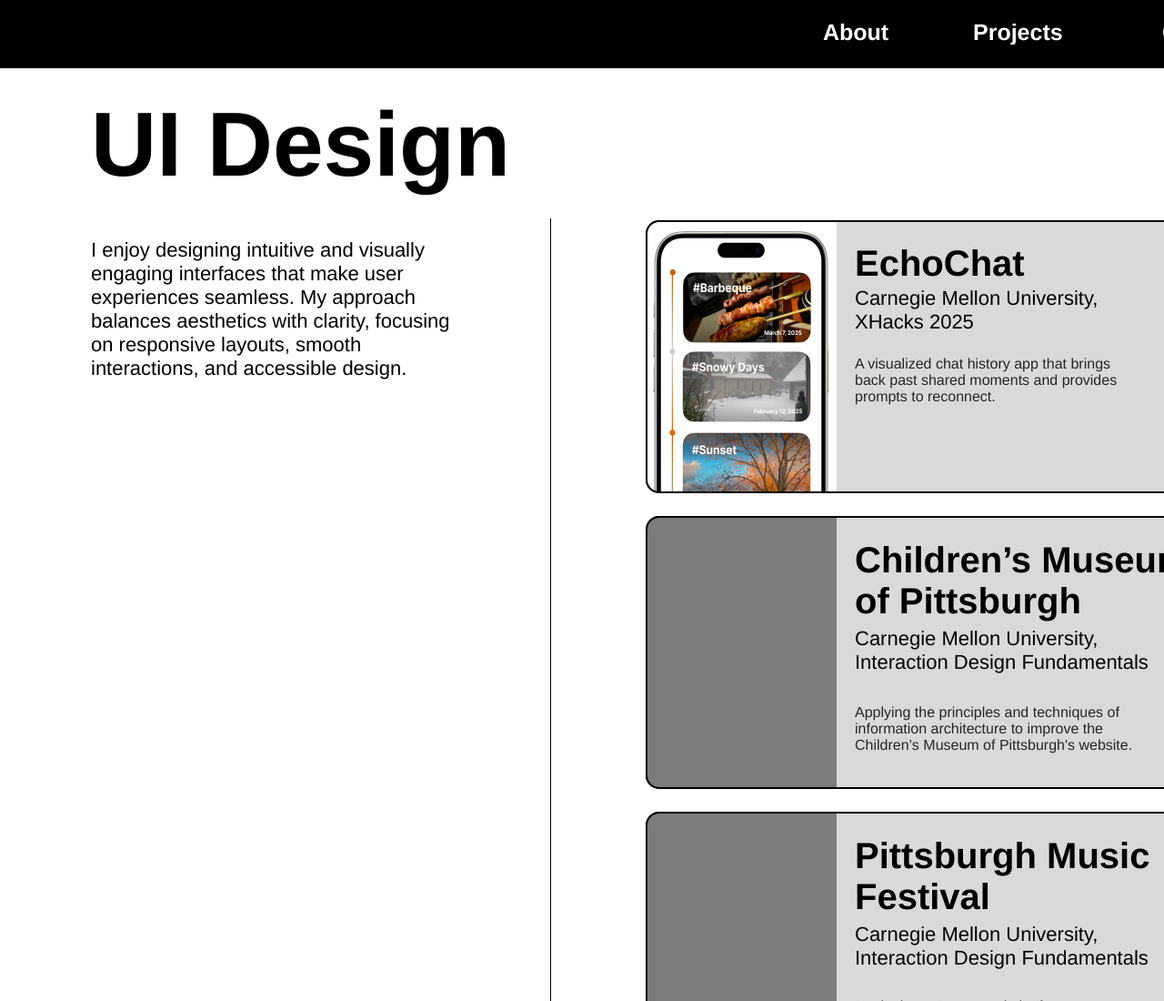
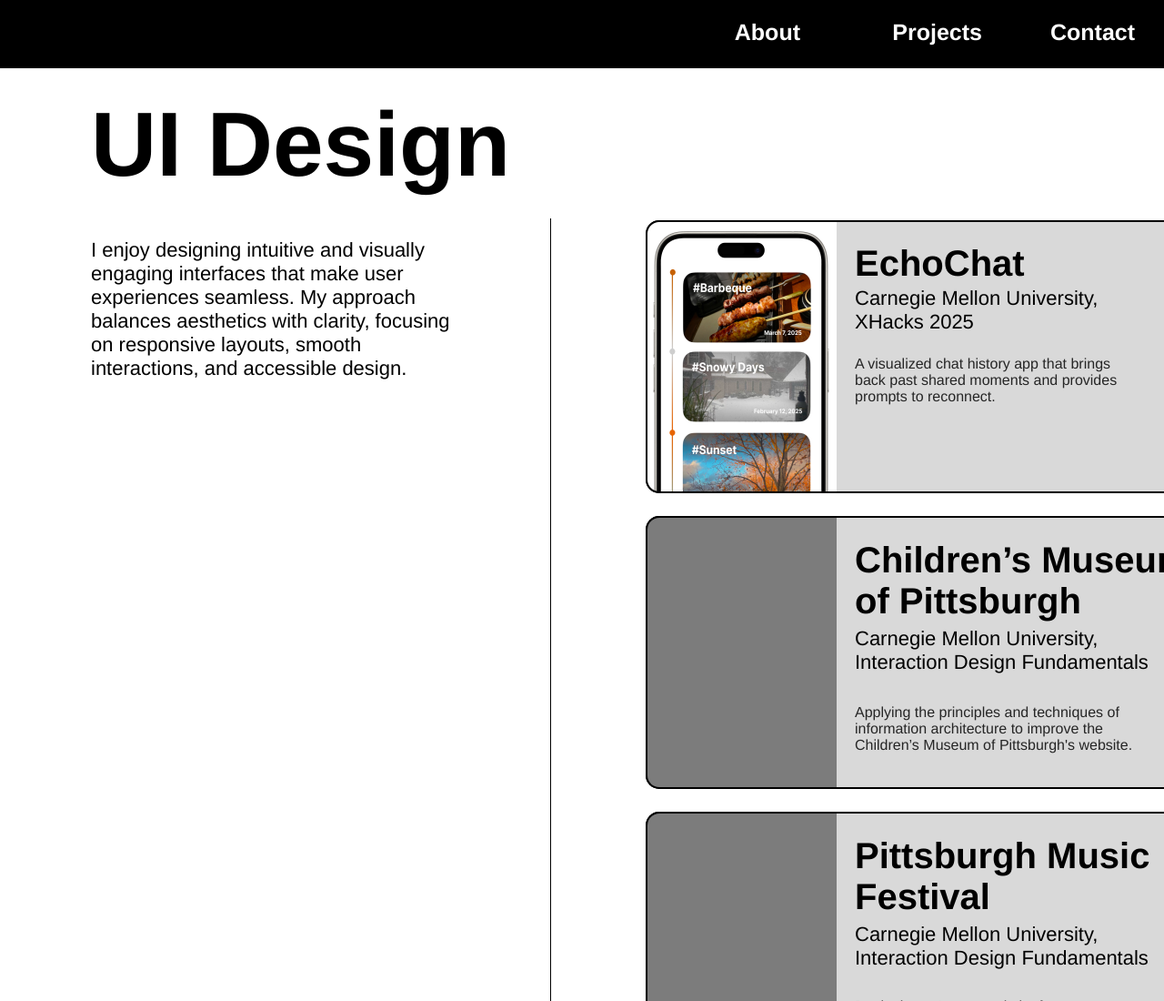
Before and after one commit to JasmineRocket/jasminerocket.github.io, a plain HTML site: page ui_design.html in a window 1280 px wide. Shown: the top 1100 px of the page at 91% size. Drawn offline with nearby package versions, Linux system fonts and the light colour scheme; a web font is replaced by a local one.

Commit message:
okay now I grabbed nav out as a seperate stuff

```diff
--- /dev/null
+++ b/css/navbar.css
@@ -0,0 +1,135 @@
+.header {
+    position: fixed;
+    width: 100%;
+    height: 75px;
+    top: 0;
+    left: 0;
+    background-color: #000000;
+    z-index: 1000;
+  }
+
+  .nav-wrapper {
+    position: fixed;
+    width: 165px;
+    height: 75px;
+    top: 0;
+    right: 0;
+    background-color: #000000;
+  }
+
+  .nav-wrapper-2 {
+    position: fixed;
+    width: 164px;
+    height: 75px;
+    top: 0;
+    right: 350px;
+    background-color: #000000;
+    z-index: 1000;
+  }
+
+  .nav-wrapper-5 {
+    position: fixed;
+    top: 21px;
+    right: 0px;
+    width: 125px;
+    font-family: "Inter-Bold", Helvetica;
+    font-weight: 700;
+    font-size: 25px;
+    white-space: nowrap;
+    color: #ffffff;
+    letter-spacing: 0;
+    line-height: normal;
+    z-index: 1000;
+  }
+
+  .nav-wrapper-6 {
+    position: fixed;
+    top: 21px;
+    right: 200px;
+    font-family: "Inter-Bold", Helvetica;
+    font-weight: 700;
+    color: #ffffff;
+    font-size: 25px;
+    letter-spacing: 0;
+    line-height: normal;
+    white-space: nowrap;
+    z-index: 1000;
+  }
+
+  .nav-wrapper-7 {
+    position: fixed;
+    top: 21px;
+    right: 400px; /* Always 200px away from the right edge */
+    font-family: "Inter-Bold", Helvetica;
+    font-weight: 700;
+    color: #ffffff;
+    font-size: 25px;
+    letter-spacing: 0;
+    line-height: normal;
+    white-space: nowrap;
+    z-index: 1000; /* Ensure it stays on top of other elements */
+  }
+
+  .dropdown {
+    position: relative;
+    display: inline-block;
+  }
+
+  .dropdown-content {
+    display: none;
+    position: fixed;
+    top: 75px;
+    right: 165px;
+    height: 150px;
+    background-color: #000000;
+    width: 185px;
+    box-shadow: 0px 8px 16px 0px rgba(0,0,0,0.2);
+    z-index: 1;
+    }
+
+  .dropdown-content a {
+    color: white;
+    height: 75px;
+    font-family: "Inter-Bold", Helvetica;
+    font-weight: 700;
+    color: #ffffff;
+    font-size: 25px;
+    letter-spacing: 0;
+    line-height: 75px; /* Center text vertically */
+    display: block;
+    text-align: center; /* Center text horizontally */
+  }
+
+  .dropdown-content a:hover {
+    background-color: #44bb1f;
+  }
+
+  .dropdown:hover .dropdown-content,
+  .dropdown-content:hover {
+    display: block;
+  }
+
+  .nav-projects {
+    position: fixed;
+    width: 185px;
+    height: 75px;
+    top: 0;
+    right: 165px;
+    background-color: #000000;
+  }
+
+  .nav-projects:hover {
+    background-color: #44bb1f;
+  }
+
+  .nav-projects:hover + .dropdown-content {
+    display: block;
+  }
+
+  .nav-wrapper:hover {
+    background-color: #44bb1f;
+  }
+
+  .nav-wrapper-2:hover {
+    background-color: #44bb1f;
+  }
--- /dev/null
+++ b/js/loadNavbar.js
@@ -0,0 +1,8 @@
+document.addEventListener("DOMContentLoaded", function() {
+    fetch('navbar.html')
+        .then(response => response.text())
+        .then(data => {
+            document.getElementById('navbar').innerHTML = data;
+        })
+        .catch(error => console.error('Error loading navbar:', error));
+});
--- /dev/null
+++ b/navbar.html
@@ -0,0 +1,12 @@
+<link rel="stylesheet" href="./css/navbar.css">
+<header class="header">
+    <div class="nav-wrapper"><a href="mailto:jasmine_jiayang@outlook.com" style="display: block; width: 100%; height: 100%;"><div class="nav-wrapper-5">Contact</div></a></div>
+    <div class="dropdown">
+      <div class="nav-projects"><div class="nav-wrapper-6">Projects</div></div>
+      <div class="dropdown-content">
+        <a href="ui_design.html">UI Projects</a>
+        <a href="ux_research.html">UX Projects</a>
+      </div>
+    </div>
+    <div class="nav-wrapper-2"><a href="index.html" style="display: block; width: 100%; height: 100%;"><div class="nav-wrapper-7">About</div></a></div>
+  </header>
--- a/ui_design.html
+++ b/ui_design.html
@@ -5,6 +5,7 @@
     <meta charset="utf-8" />
     <link rel="stylesheet" href="./css/global.css" />
     <link rel="stylesheet" href="./css/ui_design.css" />
+    <script src="./js/loadNavbar.js" defer></script>
   </head>
   <body>
     <div class="UI-design">
@@ -57,11 +58,7 @@
           <div class="text-wrapper-7">EchoChat</div>
         </div>
         <img class="line" src="img/line-2.svg" />
-        <header class="header">
-          <div class="div-wrapper"><div class="text-wrapper-8">Contact</div></div>
-          <div class="projects"><div class="text-wrapper-9">Projects</div></div>
-          <div class="about"><div class="text-wrapper-10">About</div></div>
-        </header>
+        <div id="navbar"></div>
         <div class="title">
           <div class="text-wrapper-11">UI Design</div>
           <p class="text-wrapper-12">
```
Also changed, not shown: echochat.html (+2 -5 lines), index.html (+2 -9 lines), ux_research.html (+2 -5 lines), img/line-1.svg (renamed from img/Line 1.svg).
